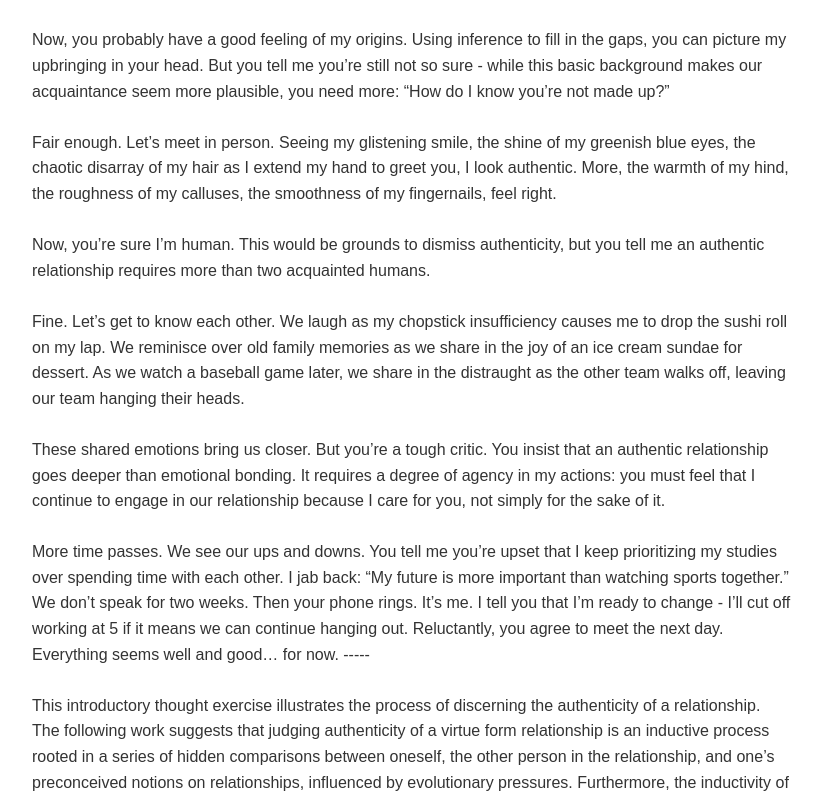
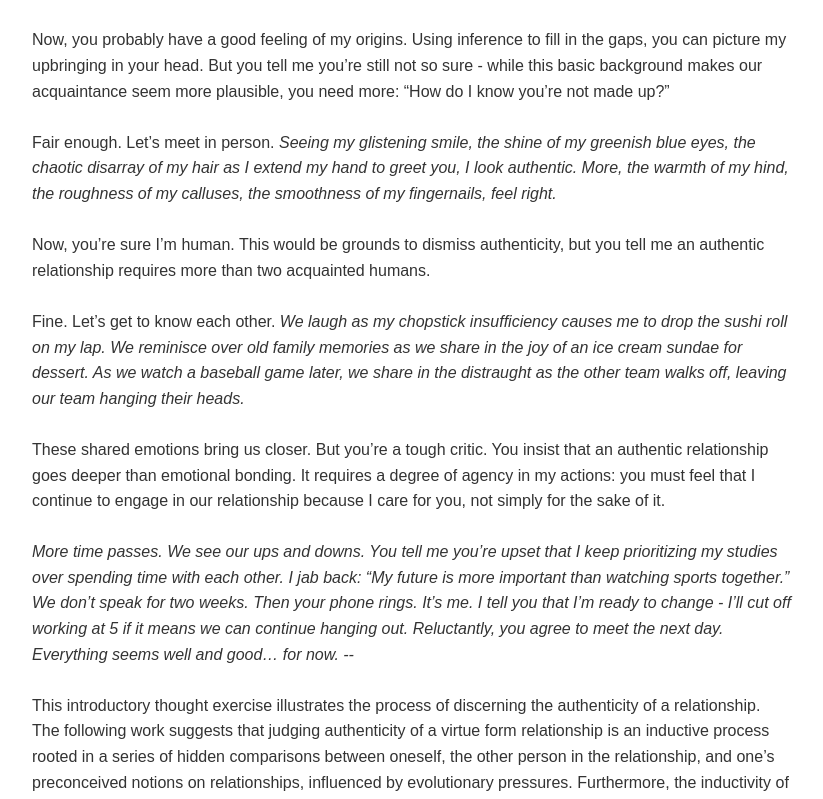
Before and after one commit to zrobers/personal-website, a React (Create React App) app: page /thought-leadership/hacking-authenticity in a window 1280 px wide. Shown: the part 1480-2279 px from the top of the page, without its empty margins (228-1051 px from the left). Built offline with nearby package versions, Linux system fonts and the light colour scheme.

Commit message:
fixed authenticity article

```diff
--- a/src/components/articles/Hacking_Authenticity.js
+++ b/src/components/articles/Hacking_Authenticity.js
@@ -49,7 +49,7 @@ const ArticleTemplate = () => {
           </p>
           <br />
           <p>
-          Fair enough. Let’s meet in person. Seeing my glistening smile, the shine of my greenish blue eyes, the chaotic disarray of my hair as I extend my hand to greet you, I look authentic. More, the warmth of my hind, the roughness of my calluses, the smoothness of my fingernails, feel right.
+          Fair enough. Let’s meet in person. <i>Seeing my glistening smile, the shine of my greenish blue eyes, the chaotic disarray of my hair as I extend my hand to greet you, I look authentic. More, the warmth of my hind, the roughness of my calluses, the smoothness of my fingernails, feel right.</i>
           </p>
           <br />
           <p>
@@ -57,7 +57,7 @@ const ArticleTemplate = () => {
           </p>
           <br />
           <p>
-          Fine. Let’s get to know each other. We laugh as my chopstick insufficiency causes me to drop the sushi roll on my lap. We reminisce over old family memories as we share in the joy of an ice cream sundae for dessert. As we watch a baseball game later, we share in the distraught as the other team walks off, leaving our team hanging their heads.
+          Fine. Let’s get to know each other. <i>We laugh as my chopstick insufficiency causes me to drop the sushi roll on my lap. We reminisce over old family memories as we share in the joy of an ice cream sundae for dessert. As we watch a baseball game later, we share in the distraught as the other team walks off, leaving our team hanging their heads.</i>
           </p>
           <br />
           <p>
@@ -65,7 +65,7 @@ const ArticleTemplate = () => {
           </p>
           <br />
           <p>
-          More time passes. We see our ups and downs. You tell me you’re upset that I keep prioritizing my studies over spending time with each other. I jab back: “My future is more important than watching sports together.” We don’t speak for two weeks. Then your phone rings. It’s me. I tell you that I’m ready to change - I’ll cut off working at 5 if it means we can continue hanging out. Reluctantly, you agree to meet the next day. Everything seems well and good… for now. -----
+          <i>More time passes. We see our ups and downs. You tell me you’re upset that I keep prioritizing my studies over spending time with each other. I jab back: “My future is more important than watching sports together.” We don’t speak for two weeks. Then your phone rings. It’s me. I tell you that I’m ready to change - I’ll cut off working at 5 if it means we can continue hanging out. Reluctantly, you agree to meet the next day. Everything seems well and good… for now. --</i>
           </p>
           <br />
           <p>
@@ -150,7 +150,7 @@ const ArticleTemplate = () => {
             </p>
             <br />
             <p>
-            Furthermore, evolutionary pressures will further aid in the “hacking” process by providing a secondary motive for accepting the relationship. These pressures have been noted as a factor in leading children to nurture Tamagotchi robots, toys designed to simulate a dependent relationship, as humans have evolved to provide nourishment to one another as a means to ensure survival<sup style={styles.sup}>10</sup>. Similarly, evolutionary pressures to find friends and a romantic partner are bound to increase one’s susceptibility to accept a virtue-based relationship as authentic.
+            Furthermore, evolutionary pressures will further aid in the “hacking” process by providing a secondary motive for accepting the relationship. These pressures have been noted as a factor in leading children to nurture Tamagotchi robots, toys designed to simulate a dependent relationship, as humans have evolved to provide nourishment to one another as a means to ensure survival<sup style={styles.sup}>9</sup>. Similarly, evolutionary pressures to find friends and a romantic partner are bound to increase one’s susceptibility to accept a virtue-based relationship as authentic.
             </p>
         </section>
 
@@ -178,15 +178,15 @@ const ArticleTemplate = () => {
         <section style={styles.sources}>
         <h3 style={styles.sectionTitle}>Sources</h3>
         <ol style={styles.sourceList}>
+            <li>Danaher, John. "The philosophical case for robot friendship." Journal of Posthuman Studies 3, no. 1 (2019): 5-24.</li>
             <li>Donath, Judith. "Ethical issues in our relationship with artificial entities." The Oxford Handbook of Ethics of AI (2020): 53-73.</li>
-            <li>Hauskeller, Michael. "Automatic sweethearts for transhumanists." (2017).</li>
-            <li>Turkle, Sherry. "Authenticity in the age of digital companions." Interaction Studies 8, no. 3 (2007): 501-517.</li>
-            <li>Danaher, John. "The philosophical case for robot friendship." Journal of Posthuman Studies 3, no. 1 (2019): 5-24.</li>
-            <li>Chung, Stephy. “Meet Sophia: The Robot Who Laughs, Smiles and Frowns Just Like Us.” CNN, November 2, 2018. https://amp.cnn.com/cnn/style/article/sophia-robot-artificial-intelligence-smart-creativity.</li>
-            <li>Liao, Q. Vera, and Jennifer Wortman Vaughan. “AI Transparency in the Age of LLMs: A Human-Centered Research Roadmap.” Harvard Data Science Review, February 29, 2024.</li>
-            <li>Malle, Bertram F. "Attribution Theories: How People Sense of Behavior." In Theories in Social Psychology, edited by Derek Chadee, 72-95. Malden, MA: Wiley-Blackwell, 2011.</li>
             <li>Baron-Cohen, S. (2001). "Theory of mind in normal development and autism." Prisme.</li>
             <li>Niedenthal, P. M., et al. (2010). "The Simulation of Smiles (SIMS) model: Embodied simulation and the meaning of facial expression." Behavioral and Brain Sciences.</li>
+            <li>Hauskeller, Michael. "Automatic sweethearts for transhumanists." (2017).</li>
+            <li>Malle, Bertram F. "Attribution Theories: How People Sense of Behavior." In Theories in Social Psychology, edited by Derek Chadee, 72-95. Malden, MA: Wiley-Blackwell, 2011.</li>
+            <li>Liao, Q. Vera, and Jennifer Wortman Vaughan. “AI Transparency in the Age of LLMs: A Human-Centered Research Roadmap.” Harvard Data Science Review, February 29, 2024.</li>
+            <li>Chung, Stephy. “Meet Sophia: The Robot Who Laughs, Smiles and Frowns Just Like Us.” CNN, November 2, 2018. https://amp.cnn.com/cnn/style/article/sophia-robot-artificial-intelligence-smart-creativity.</li>
+            <li>Turkle, Sherry. "Authenticity in the age of digital companions." Interaction Studies 8, no. 3 (2007): 501-517.</li>
         </ol>
         </section>
 
```
